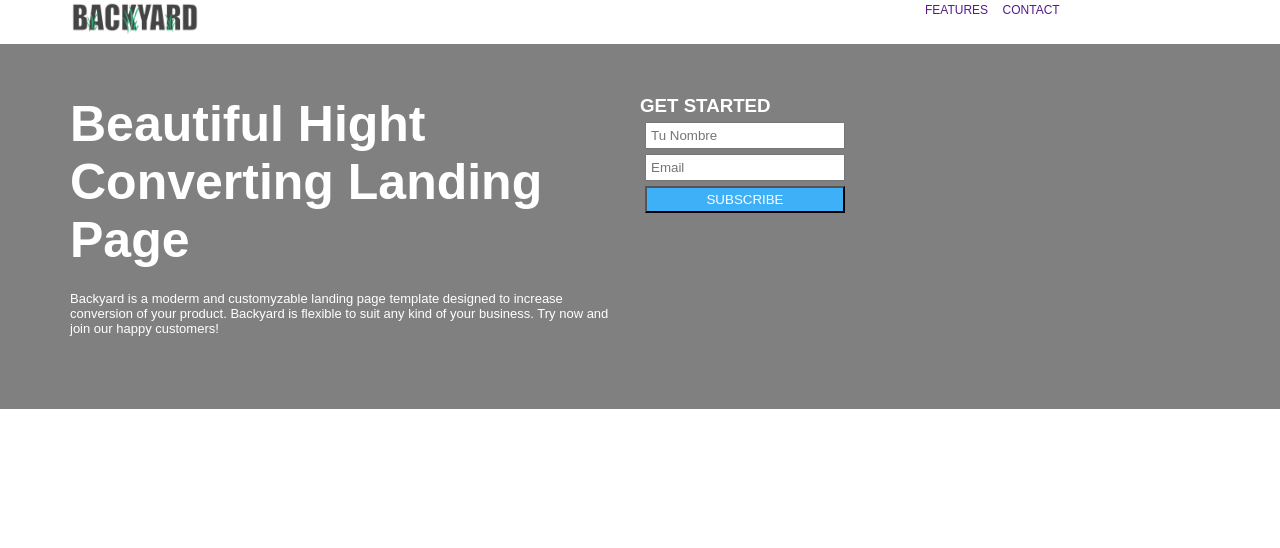
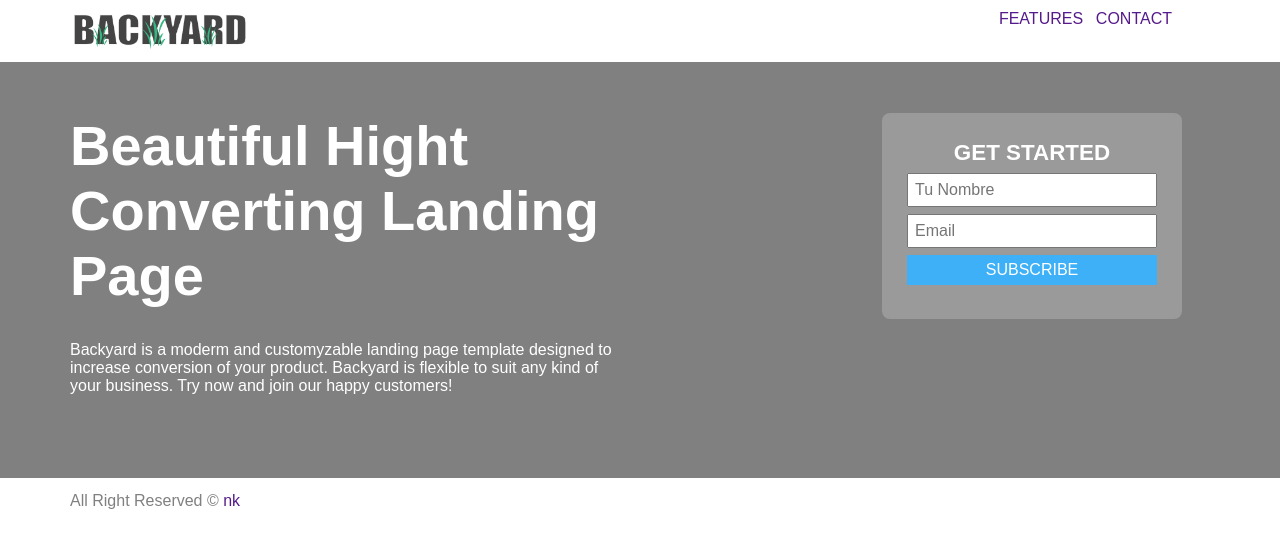
Before and after one commit to parakawa/Backyard, a plain HTML site: page index.html in a window 1280 px wide. Drawn offline with Linux system fonts and the light colour scheme.

Commit message:
terminado v. desk

```diff
--- a/css/grid-system.css
+++ b/css/grid-system.css
@@ -8,10 +8,10 @@
 /* Grid system */
 
 .container {
+	width:960px;
   padding-right: 15px;
   padding-left: 15px;
-  margin-right: auto;
-  margin-left: auto;
+  margin: auto;
 }
 
 @media (max-width: 767px) {
--- a/css/main.css
+++ b/css/main.css
@@ -1,19 +1,28 @@
 body{
 	font-family: Arial;
+	font-size: 10px;
 	}
 
 a{
 	text-decoration: none;
 }
 
+header{
+	margin: 10px 0;
+}
+
 .logo{
-	height: 35px;
-	width: 130px;
+	height: 40px;
+	width: 180px;
 }
 
 nav a{
-	font-size: 12px;
+	font-size: 1rem;
 	margin-right: 10px;
+}
+
+nav{
+	float: right;
 }
 
 .text-gray{
@@ -21,26 +30,27 @@ nav a{
 }
 
 .cuerpo{
-	margin-top: 5px;
 	background-color: #808080;
 	color: white;
 	padding: 4%;
 }
 
 .cuerpo h1{
-	font-size: 50px;
+	font-size: 3.5rem;
 }
 
 .cuerpo p{
-	font-size: 13px;
-	padding:4% 0;
+	font-size: 1rem;
+	padding:6% 0;
 }
 
 input{
+	font-size: 1rem;
 	display: block;
-	width: 200px;
-	padding: 4px;
-	margin: 5px;
+	width: 250px;
+	padding: 6px;
+	margin: 7px auto;
+
 
 }
 
@@ -48,8 +58,24 @@ input{
 	background-color: #3eb0f7;
 	color: white;
 	text-align: center;
+	border: none;
 }
 
-.form{
+form{
 	background-color: #9a9a9a;
+	padding: 5% 3%;
+	border-radius: 8px;
+	width: 300px;
+	float: right;
 }
+
+form h3{
+	font-size: 1.4rem;
+	text-align: center;
+}
+
+footer{
+	font-size: 1rem;
+	color: gray;
+	margin-top: 14px;
+}
--- a/index.html
+++ b/index.html
@@ -37,11 +37,16 @@
 						<input type="email" placeholder="Tu Nombre" class="input">
                         <input type="text" placeholder="Email" class="input">
                         <input type="submit" value="SUBSCRIBE" class="subscribe" />
-
+                    </form>
 					</div>
 				</div>
 			</div>
 		</div>
 	</section>
+	<footer>
+		<div class="container">
+			<p>All Right Reserved © <a href=""> nk</a></p>
+		</div>
+	</footer>
 </body>
 </html>
```
